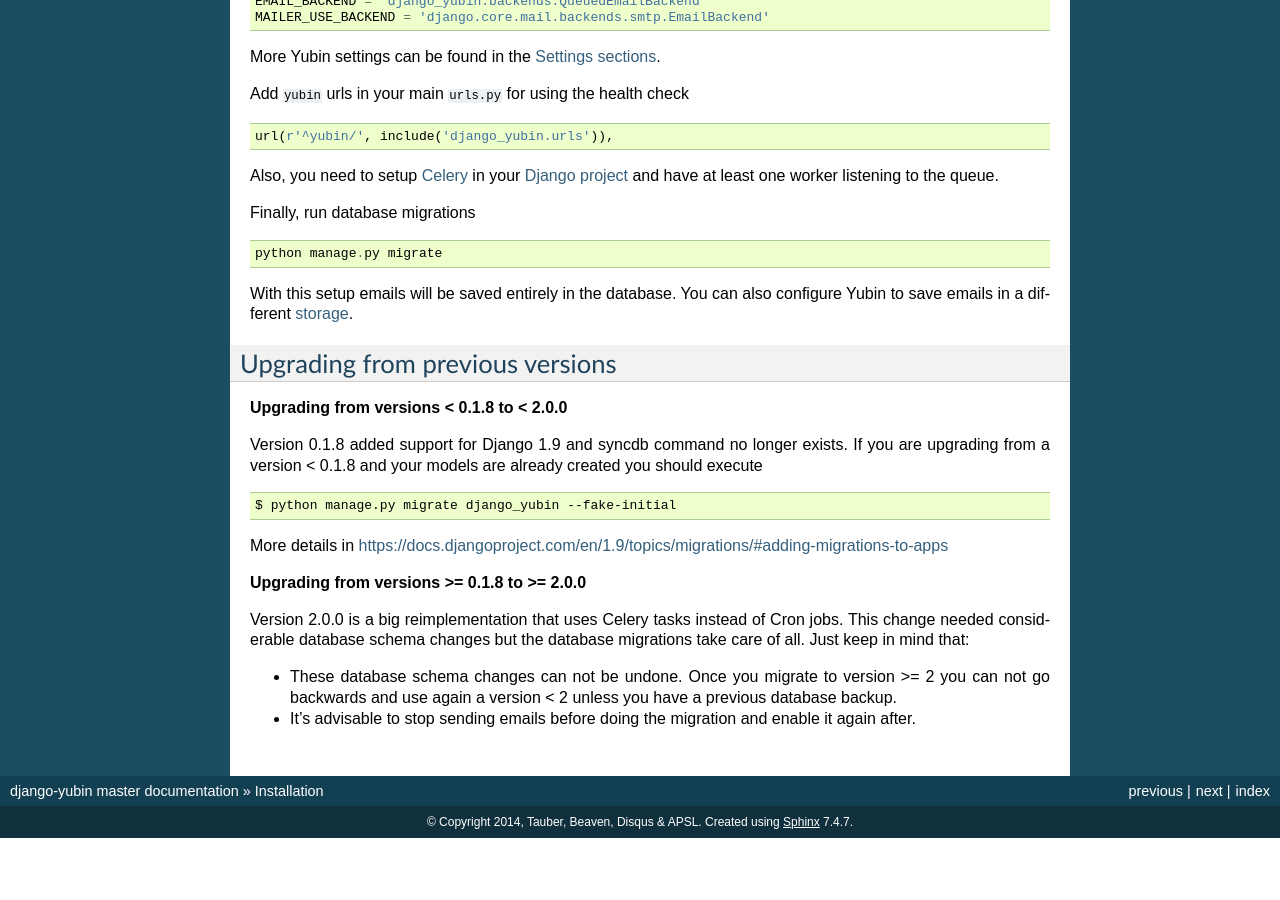
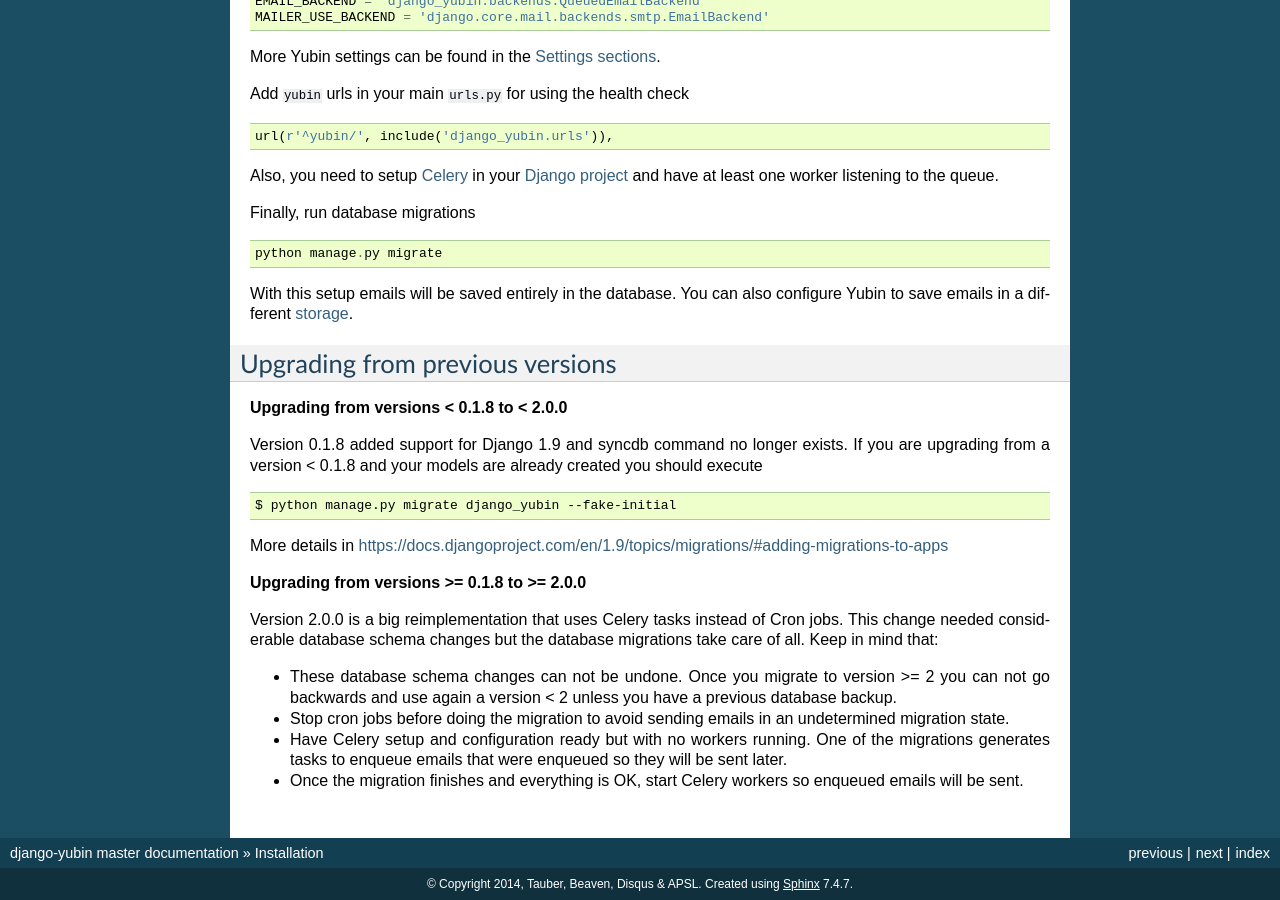
Before and after one commit to APSL/django-yubin, a Sphinx documentation site: the page built from docs/install.rst, in a window 1280 px wide and 900 px high, scrolled down 664 px. Built offline with Sphinx 7.4.7, drawn with Linux system fonts in a browser that asks for light colours; before the commit the page ends 1502 px from its top, so only the background shows below that.

Commit message:
Update upgrading verions docs and README

```diff
--- a/README.rst
+++ b/README.rst
@@ -51,6 +51,7 @@ Advantages
   the SMTP server for sending emails.
 * Scale out easily adding more Celery workers.
 * Emails are saved in the database, you can see, manage and enqueue them from the Django Admin.
+* Optionally you can save only minimum data in the database and full emails in a different storage.
 * Yubin provides settings to avoid sending emails during development.
 
 
--- a/docs/install.rst
+++ b/docs/install.rst
@@ -76,9 +76,14 @@ More details in https://docs.djangoproject.com/en/1.9/topics/migrations/#adding-
 **Upgrading from versions >= 0.1.8 to >= 2.0.0**
 
 Version 2.0.0 is a big reimplementation that uses Celery tasks instead of Cron jobs. This change
-needed considerable database schema changes but the database migrations take care of all. Just keep
+needed considerable database schema changes but the database migrations take care of all. Keep
 in mind that:
 
 * These database schema changes can not be undone. Once you migrate to version >= 2 you can not go
   backwards and use again a version < 2 unless you have a previous database backup.
-* It's advisable to stop sending emails before doing the migration and enable it again after.
+* Stop cron jobs before doing the migration to avoid sending emails in an undetermined migration
+  state.
+* Have Celery setup and configuration ready but with no workers running. One of the migrations
+  generates tasks to enqueue emails that were enqueued so they will be sent later.
+* Once the migration finishes and everything is OK, start Celery workers so enqueued emails will
+  be sent.
```
